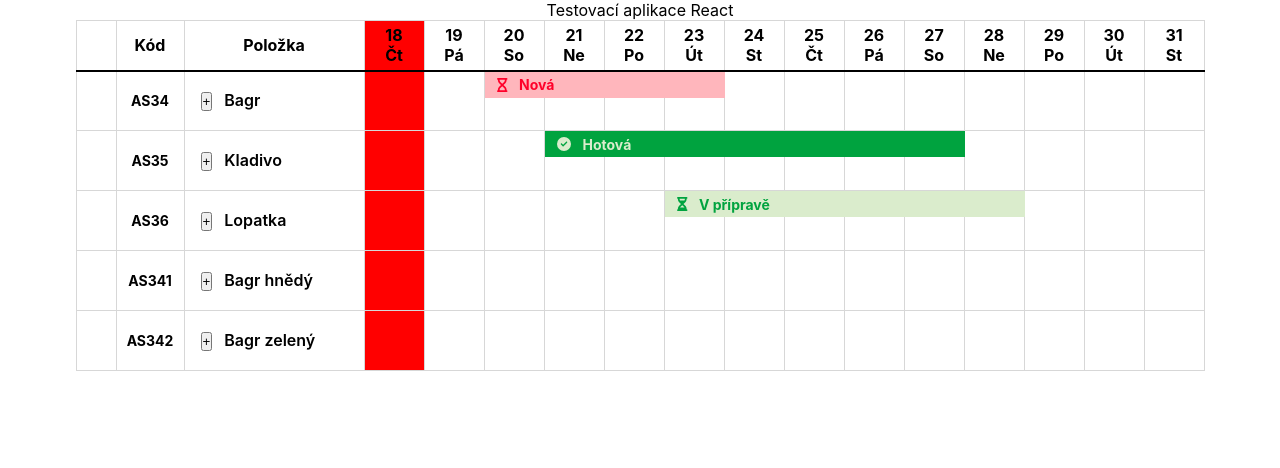
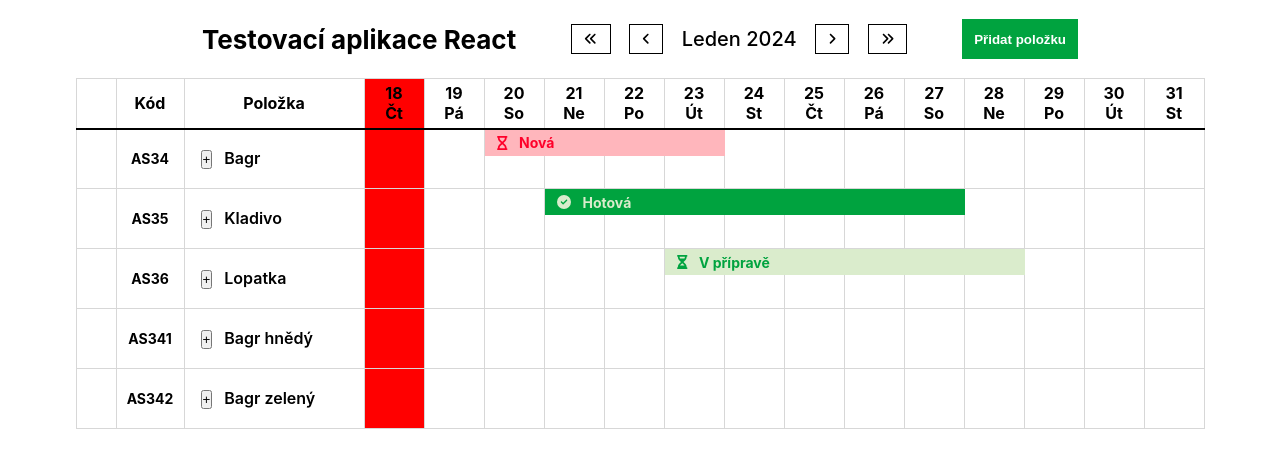
Before and after one commit to Orange4Broom/testovaci-apka, a React (Create React App) app: page / in a window 1280 px wide. Shown: the top 468 px of the page. Built offline with nearby package versions, Linux system fonts and the light colour scheme.

Commit message:
Add calendar control panel and header to App component

```diff
--- a/src/App.tsx
+++ b/src/App.tsx
@@ -1,11 +1,33 @@
 import React from 'react';
 
 import { CalendarTable } from './components/blocks/CalendarTable/CalendarTable';
+import { Icon } from './components/elements/Icon/Icon';
 
 export const App: React.FC = () => {
   return (
     <div className="App">
-      <header>Testovací aplikace React</header>
+      <div className="App__header">
+        <header>Testovací aplikace React</header>
+        <div className="control-calendar__panel">
+          <button className="control-calendar__panel__button">
+            <Icon name="angles-left" type="fas" color="" />
+          </button>
+          <button className="control-calendar__panel__button">
+            <Icon name="angle-left" type="fas" color="" />
+          </button>
+          <p className="control-calendar__panel__date">Leden 2024</p>
+          <button className="control-calendar__panel__button">
+            <Icon name="angle-right" type="fas" color="" />
+          </button>
+          <button className="control-calendar__panel__button">
+            <Icon name="angles-right" type="fas" color="" />
+          </button>
+        </div>
+
+        <button className="control-calendar__panel__add-property-button">
+          Přidat položku
+        </button>
+      </div>
       <CalendarTable />
     </div>
   );
--- a/src/components/elements/CalendarLoan/CalendarLoan.scss
+++ b/src/components/elements/CalendarLoan/CalendarLoan.scss
@@ -17,6 +17,7 @@
   }
 
   &:hover {
+    cursor: pointer;
 
     .loan__button {
       display: flex;
--- a/src/index.scss
+++ b/src/index.scss
@@ -18,4 +18,69 @@ body {
   align-items: center;
   width: 100%;
   min-height: 100vh;
+
+  &__header {
+    display: flex;
+    flex-direction: row;
+    align-items: center;
+    justify-content: space-between;
+    max-width: 900px;
+    width: 100%;
+    padding: 12px;
+
+    header {
+      font-size: 26px;
+      font-weight: 700;
+    }
+  }
 }
+
+.control-calendar__panel {
+  display: flex;
+  flex-direction: row;
+  align-items: center;
+  justify-content: space-between;
+  gap: 12px;
+  max-width: 360px;
+  width: 100%;
+  padding: 12px;
+
+  &__button {
+    display: flex;
+    align-items: center;
+    justify-content: center;
+    height: 30px;
+    padding: 12px;
+    border: 1px solid black;
+    cursor: pointer;
+    background: #fff;
+    color: #000;
+    font-weight: 700;
+
+    &:hover {
+      scale: 103%;
+    }
+  }
+
+  &__date {
+    font-size: 20px;
+    font-weight: 500;
+  }
+
+  &__add-property-button {
+    display: flex;
+    align-items: center;
+    justify-content: center;
+    height: 40px;
+    padding: 12px;
+    border: none;
+    cursor: pointer;
+    background: #00a33f;
+    color: #fff;
+    font-weight: 700;
+
+    &:hover {
+      scale: 103%;
+    }
+  }
+}
```
